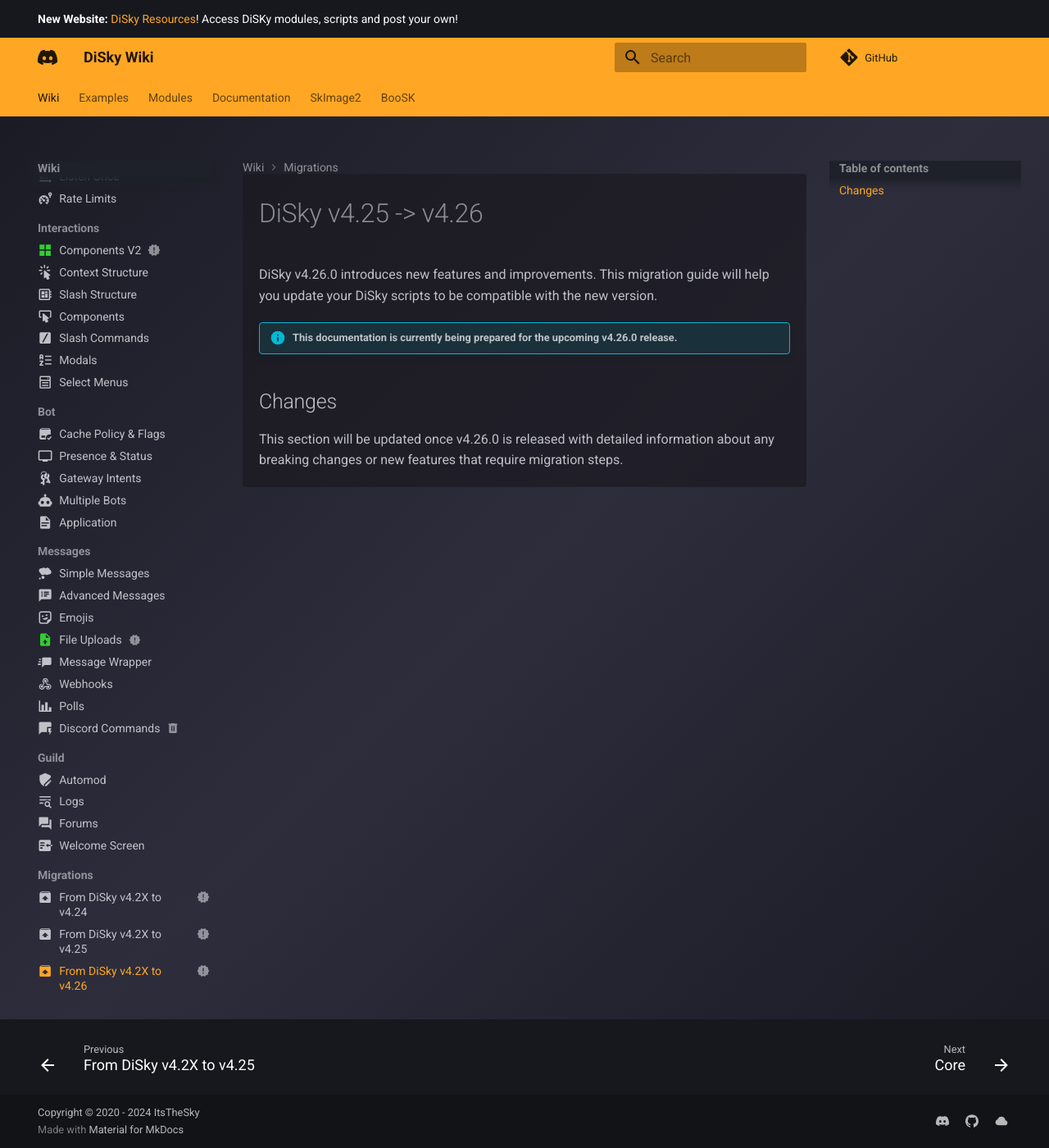
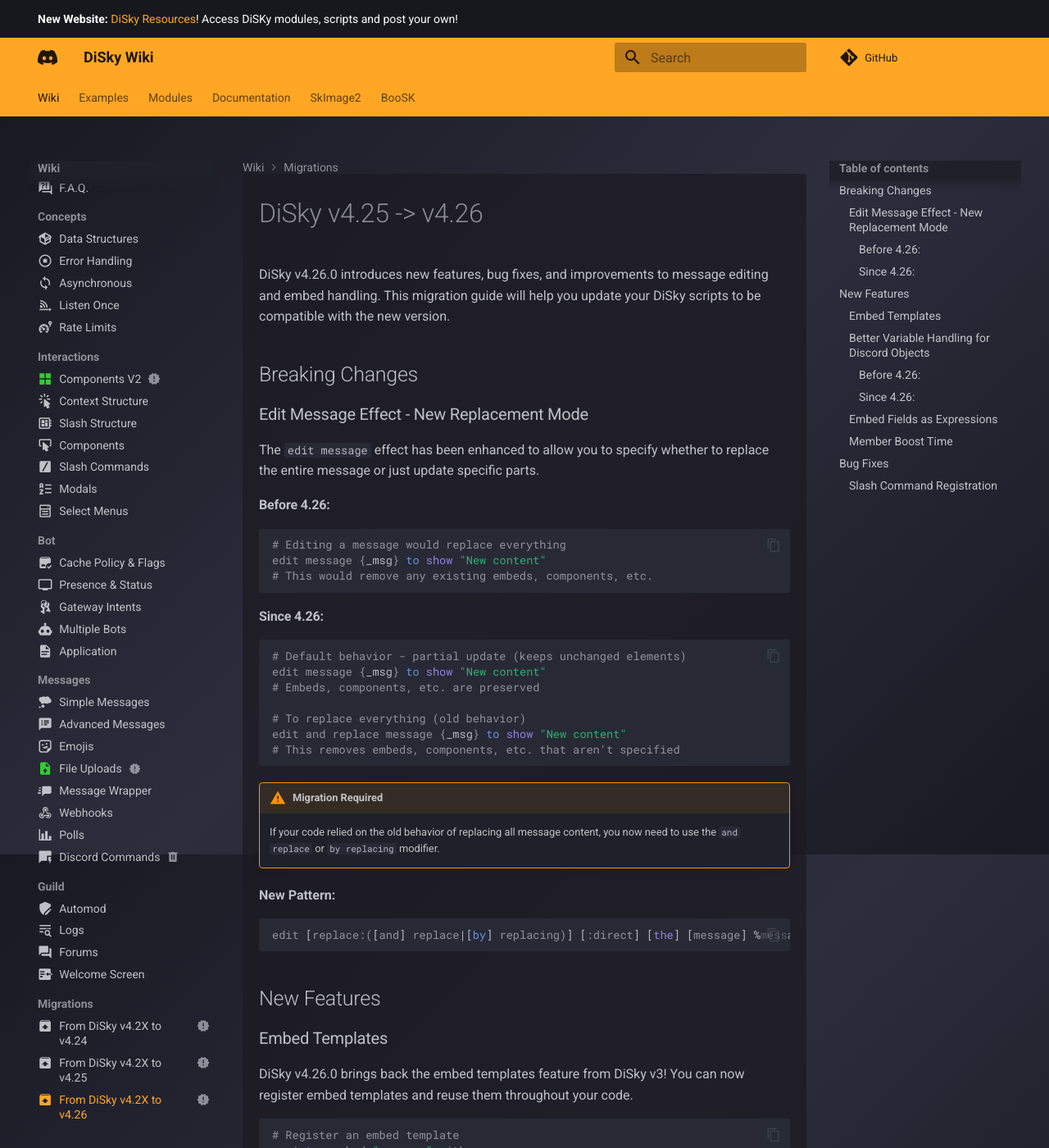
Before and after one commit to DiSkyOrg/Documentation, an MkDocs documentation site: the page built from docs/migrations/disky-v4-26.md, in a window 1280 px wide and 1400 px high. Shown: the whole window at 82% size. Built offline with MkDocs 1.6.1 and Material for MkDocs 9.7.7, drawn with Linux system fonts in a browser that asks for light colours; comment, search, counter and statistics services are not loaded; the version menu is left out; some of the changed text lies outside the part shown.

Commit message:
Update v4.26.0 migration guide with actual changes from milestone
Co-authored-by: ItsTheSky <50667548+ItsTheSky@users.noreply.github.com>

````diff
--- a/docs/migrations/disky-v4-26.md
+++ b/docs/migrations/disky-v4-26.md
@@ -5,10 +5,97 @@ status: new
 
 # DiSky v4.25 -> v4.26
 
-DiSky v4.26.0 introduces new features and improvements. This migration guide will help you update your DiSky scripts to be compatible with the new version.
+DiSky v4.26.0 introduces new features, bug fixes, and improvements to message editing and embed handling. This migration guide will help you update your DiSky scripts to be compatible with the new version.
 
-!!! info "This documentation is currently being prepared for the upcoming v4.26.0 release."
+## Breaking Changes
 
-## Changes
+### Edit Message Effect - New Replacement Mode
 
-This section will be updated once v4.26.0 is released with detailed information about any breaking changes or new features that require migration steps.
+The `edit message` effect has been enhanced to allow you to specify whether to replace the entire message or just update specific parts.
+
+#### Before 4.26:
+
+```applescript
+# Editing a message would replace everything
+edit message {_msg} to show "New content"
+# This would remove any existing embeds, components, etc.
+```
+
+#### Since 4.26:
+
+```applescript
+# Default behavior - partial update (keeps unchanged elements)
+edit message {_msg} to show "New content"
+# Embeds, components, etc. are preserved
+
+# To replace everything (old behavior)
+edit and replace message {_msg} to show "New content"
+# This removes embeds, components, etc. that aren't specified
+```
+
+!!! warning "Migration Required"
+    If your code relied on the old behavior of replacing all message content, you now need to use the `and replace` or `by replacing` modifier.
+
+**New Pattern:**
+```applescript
+edit [replace:([and] replace|[by] replacing)] [:direct] [the] [message] %message% (with|to show) %string/messagecreatebuilder/embedbuilder/container%
+```
+
+## New Features
+
+### Embed Templates
+
+DiSky v4.26.0 brings back the embed templates feature from DiSky v3! You can now register embed templates and reuse them throughout your code.
+
+```applescript
+# Register an embed template
+register embed "success" with:
+    title: "Success!"
+    color: green
+
+# Use the template
+reply with embed template "success"
+```
+
+### Better Variable Handling for Discord Objects
+
+Discord objects with IDs (channels, messages, members, roles, etc.) can now be used directly as variable indices, similar to how Skript handles entities.
+
+#### Before 4.26:
+
+```applescript
+set {data::%discord id of {_member}%} to "value"
+```
+
+#### Since 4.26:
+
+```applescript
+set {data::%{_member}%} to "value"
+```
+
+This works for any Discord object with an ID, making your code cleaner and more intuitive.
+
+### Embed Fields as Expressions
+
+You can now get and manipulate embed fields as expressions, making it easier to work with existing embeds.
+
+```applescript
+set {_fields} to embed fields of {_embed}
+```
+
+### Member Boost Time
+
+Added support for checking how long a member has been boosting a server.
+
+```applescript
+set {_boostTime} to time boosted of {_member}
+```
+
+## Bug Fixes
+
+### Slash Command Registration
+
+Fixed issues with global and guild slash command registration:
+- Slash commands now maintain consistent IDs across server restarts
+- Guild-specific slash commands load properly without hanging
+- Command settings are preserved after restarts
````
